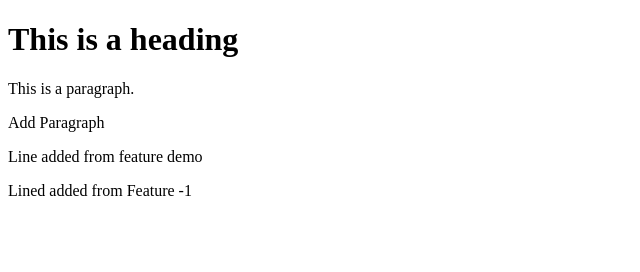
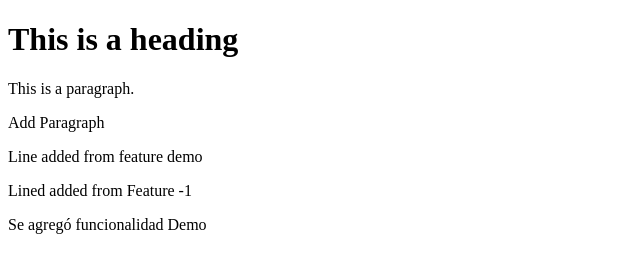
Before and after one commit to Jorgegallegos/FakeRepository, a plain HTML site: page index.html in a window 1280 px wide. Shown: the whole page, without its empty margins (0-640 px from the left). Drawn offline with Linux system fonts and the light colour scheme.

Commit message:
Se agregó funcionalidad Demo

```diff
--- a/index.html
+++ b/index.html
@@ -20,5 +20,6 @@
 
     <p>Lined added from Feature -1 </p>
 
+    <p>Se agregó funcionalidad Demo</p>
 </body>
 </html>
```
